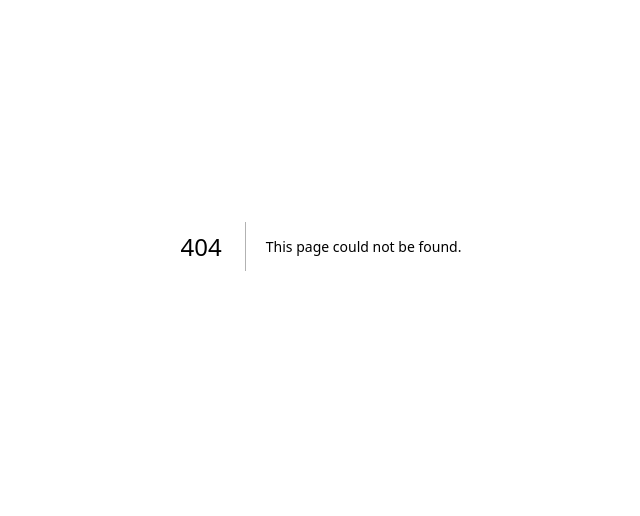
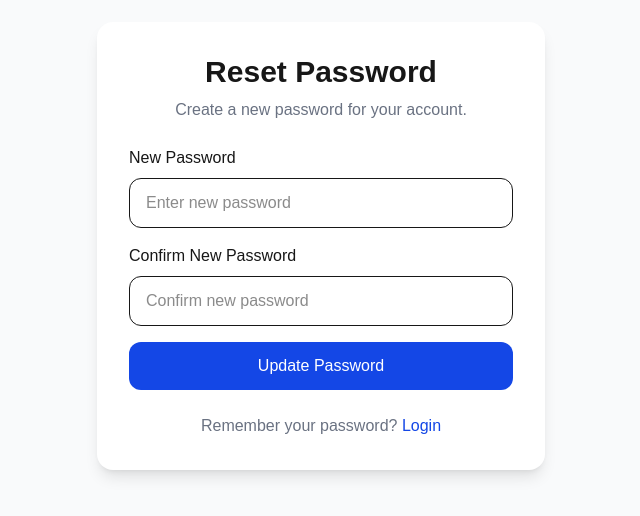
Before and after one commit to Hey-Ismail/ideavault-client, a Next.js app: page /forget-password in a window 1280 px wide. Before the commit this address had no page. Shown: the part 154-670 px from the top of the page, without its empty margins (319-959 px from the left). Built offline with nearby package versions, Linux system fonts and the light colour scheme.

Commit message:
add : forget password section (only UI)

```diff
--- /dev/null
+++ b/src/app/forget-password/page.jsx
@@ -0,0 +1,72 @@
+import Link from "next/link";
+import React from 'react';
+
+const Forgetpassword = () => {
+    return (
+        <div>
+            <div className="min-h-screen flex items-center justify-center bg-gray-50 px-4">
+                <div className="w-full max-w-md bg-white shadow-lg rounded-2xl p-8">
+
+                    <h1 className="text-3xl font-bold text-center mb-2">
+                        Reset Password
+                    </h1>
+
+                    <p className="text-center text-gray-500 mb-6">
+                        Create a new password for your account.
+                    </p>
+
+                    <form className="space-y-4">
+
+                        <div>
+                            <label className="block mb-2 font-medium">
+                                New Password
+                            </label>
+
+                            <input
+                                type="password"
+                                placeholder="Enter new password"
+                                className="w-full border rounded-xl px-4 py-3 focus:outline-none"
+                            />
+                        </div>
+
+                        <div>
+                            <label className="block mb-2 font-medium">
+                                Confirm New Password
+                            </label>
+
+                            <input
+                                type="password"
+                                placeholder="Confirm new password"
+                                className="w-full border rounded-xl px-4 py-3 focus:outline-none"
+                            />
+                        </div>
+
+                        <button
+                            type="submit"
+                            className="w-full bg-blue-700 text-white py-3 rounded-xl font-medium hover:bg-blue-800 transition"
+                        >
+                            Update Password
+                        </button>
+
+                    </form>
+
+                    <div className="mt-6 text-center">
+                        <span className="text-gray-500">
+                            Remember your password?{" "}
+                        </span>
+
+                        <Link
+                            href="/auth/signin"
+                            className="text-blue-700 font-medium hover:underline"
+                        >
+                            Login
+                        </Link>
+                    </div>
+
+                </div>
+            </div>
+        </div>
+    );
+};
+
+export default Forgetpassword;
```
